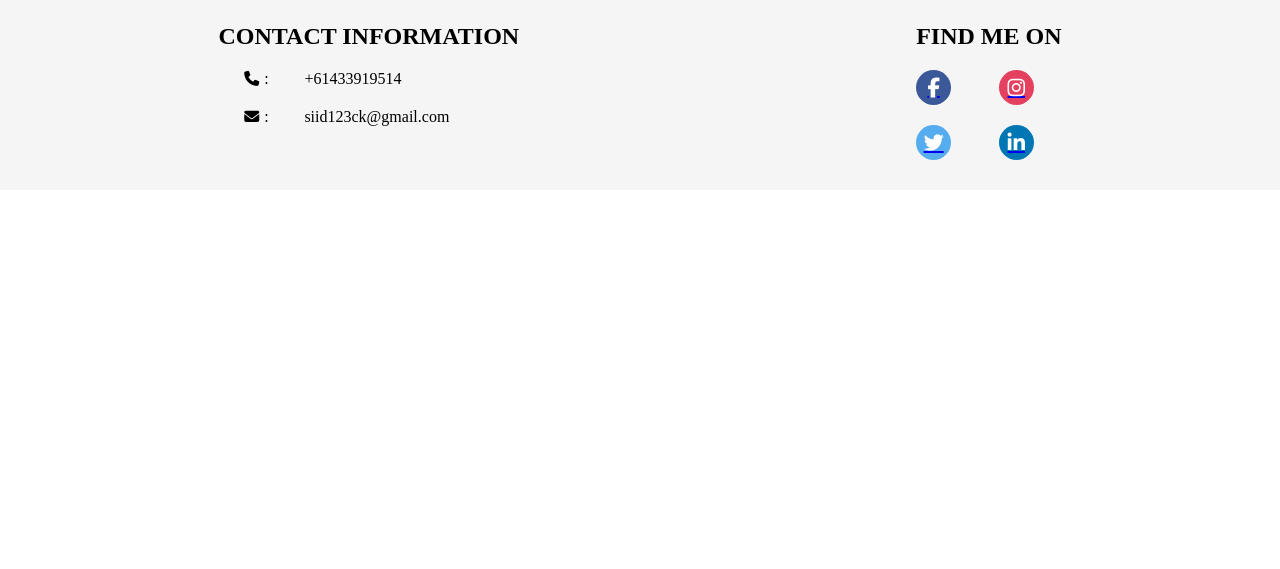
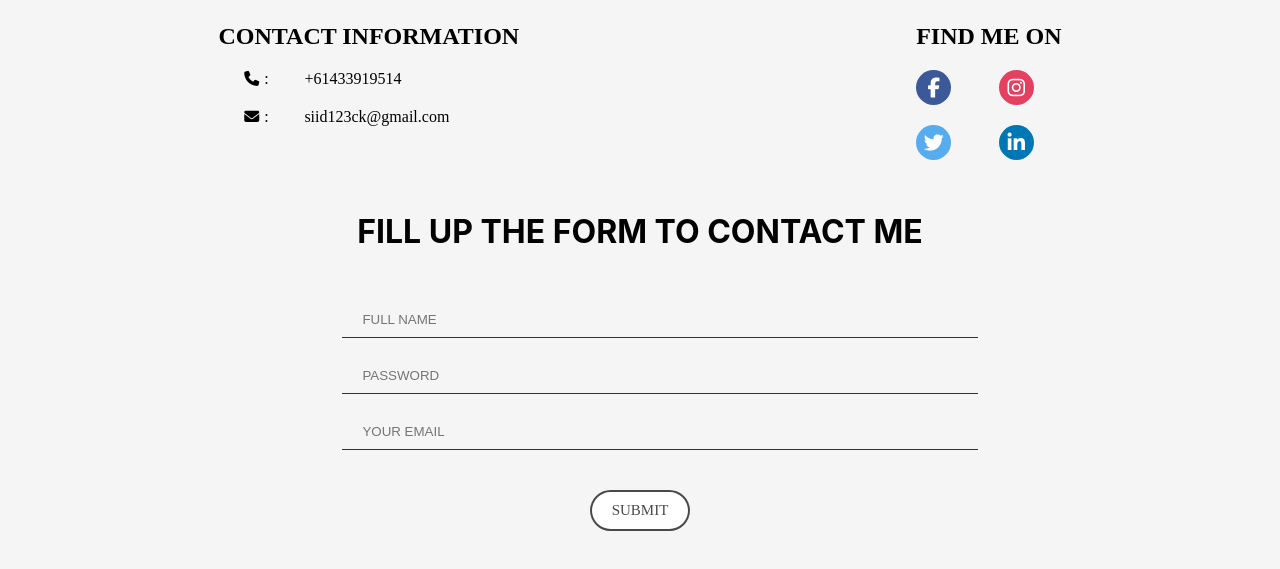
Before and after one commit to siid123ck/portfolio-app, a React (Create React App) app: page / in a window 1280 px wide. Shown: the part 3012-3581 px from the top of the page. Before the commit the page ends 3202 px from the top, so only its background shows below. Built offline with nearby package versions, Linux system fonts and the light colour scheme.

Commit message:
complete form section before onchage function

```diff
--- a/src/components/Main.js
+++ b/src/components/Main.js
@@ -1,4 +1,4 @@
-import React from 'react';
+import React,{Component} from 'react';
 import Header from './header/Header';
 import Animation from './animation/Animation';
 import AboutMe from './aboutme/AboutMe';
@@ -6,7 +6,8 @@ import Project from './projects/Project';
 import Contact from './contact/Contact';
 import "./main.scss";
 
-export default function Main() {
+export default class  Main extends Component {
+    render(){
         return (
             <div className="main">
                 <Header/>
@@ -17,3 +18,4 @@ export default function Main() {
             </div>
         )
     }
+}
--- a/src/components/contact/Contact.js
+++ b/src/components/contact/Contact.js
@@ -1,7 +1,9 @@
 import React from 'react';
 import "./contact.scss";
+import Input from "../input-fom/Input";
+import Button from "../costume-button/Button"
 
-export default function Contact() {
+export default function Contact({changeHandler, value}) {
     return (
      <div className="contact_main">
        <h1 className="contact_heading">Get in touch with me</h1>
@@ -9,11 +11,11 @@ export default function Contact() {
             <div className="contact_info">
                 <h2 className="contact_info-heading">contact information</h2>
                 <div className="contact_info-item">
-                    <span><i class="fa  fa-phone"></i>:</span>
+                    <span><i className="fa  fa-phone"></i>:</span>
                     <a href="callto:+61433919514">+61433919514</a>
                 </div>
                 <div className="contact_info-item">
-                    <span  ><i class="fa  fa-envelope"></i>:</span>
+                    <span  ><i className="fa  fa-envelope"></i>:</span>
                     <a href="callto:+61433919514">siid123ck@gmail.com</a>
                 </div>
             </div>
@@ -21,14 +23,25 @@ export default function Contact() {
             <div className="contact_media">
                 <h2 className="contact_heading">find me on</h2>
                 <div className="contact_media-item">
-                   <a href="jk"><i class="fa fa-lg fa-facebook"></i></a>
-                   <a href="jk"><i class="fa fa-lg fa-instagram"></i></a>
-                   <a href="jk"><i class="fa fa-lg fa-twitter"></i></a>
-                   <a href="jk"><i class="fa fa-lg fa-linkedin"></i></a>
+                   <a href="jk"><i className="fa fa-lg fa-facebook"></i></a>
+                   <a href="jk"><i className="fa fa-lg fa-instagram"></i></a>
+                   <a href="jk"><i className="fa fa-lg fa-twitter"></i></a>
+                   <a href="jk"><i className="fa fa-lg fa-linkedin"></i></a>
                 </div>
             </div>
 
         </div>
+      <h1 className="contact_form_heading">fill up the form to contact me</h1>
+     <div className="contact_form">
+     <form className="form" action="#">
+      <Input onChange={changeHandler} value={value}
+       name="name" label="name" id="name" placeholder="full name" type="text" className="form-input"  />
+      <Input name="password" label="password" id="password" type="password" placeholder="password" className="form-input" />
+      <Input name="email" label="email" id="email" placeholder="your email" type="email"  className="form-input"/>
+      <Button btn="submit" type="btn" btn_style="btn btn--black"  />
+      </form>
+     </div>
+
       </div>
     )
 }
--- a/src/components/contact/contact.scss
+++ b/src/components/contact/contact.scss
@@ -51,7 +51,10 @@
             display: grid;
             grid-template-columns: auto auto;
             grid-gap: 2rem;
-            //icons styles
+            & a{
+                text-decoration: none;
+            }
+     //icons styles
     & .fa{
     // font-size: 2.5rem;
     color: white;
@@ -80,3 +83,15 @@
         }
     }
 }
+
+//form
+.contact_form{
+    @import url('https://fonts.googleapis.com/css2?family=Hanalei+Fill&family=Righteous&display=swap');
+    font-family: 'Righteous', cursive;
+    &_heading{
+        padding: 3rem 2rem;
+    }
+    & Button{
+        font-size: 1.5rem;
+    }
+}
--- /dev/null
+++ b/src/components/input-fom/Input.js
@@ -0,0 +1,17 @@
+import React from 'react';
+import "./input_form.scss";
+
+export default function Input({changeHandler, label, ...others}) {
+    return (
+        <div className="form-group">
+            <input  onChange={changeHandler} {...others}  required/>
+            {
+                label?(
+                    <label htmlFor={others.id} id={others.id} className="form-label">
+                        {label}
+                    </label>
+                ):null
+            }
+        </div>
+    )
+}
--- a/src/components/input-fom/input_form.scss
+++ b/src/components/input-fom/input_form.scss
@@ -0,0 +1,44 @@
+.form{
+    margin: 0 auto;
+    width: 80%;
+    text-transform: uppercase;
+    &-group{
+        margin: 0 auto;
+        width: 60%;
+        &:not(:last-child){
+            margin-bottom: 2rem;
+            // display: flex;
+            // align-items: center;
+            // flex-direction: column;
+        }
+    }
+
+    &-input{
+        background-color: transparent;
+        width: 100%;
+        padding: 1rem 2rem;
+        border: none;
+        border-bottom: 1px solid rgba(0, 0, 0, 0.797);
+        &:focus{
+            border-bottom: 3px solid rgb(30, 128, 0);
+            outline: none;
+            box-shadow: 0 .5rem 1rem rgba(black,  .2);
+            &:invalid{
+                border-bottom: 3px solid rgb(255, 94, 0);
+            }
+        }
+        &::placeholder{
+            text-transform: uppercase;
+        }
+        &:placeholder-shown + .form-label{
+            display: none;
+            opacity: 0;
+        }
+    }
+
+    &-label{
+       display: block;
+       text-align: left;
+       margin: 1rem;
+    }
+}
```
Also changed, not shown: src/components/input-fom/Input_form.js (deleted), 1 other file (tests, documents, lock files or other folders). Lines whose indentation alone changed are shown as unchanged.
